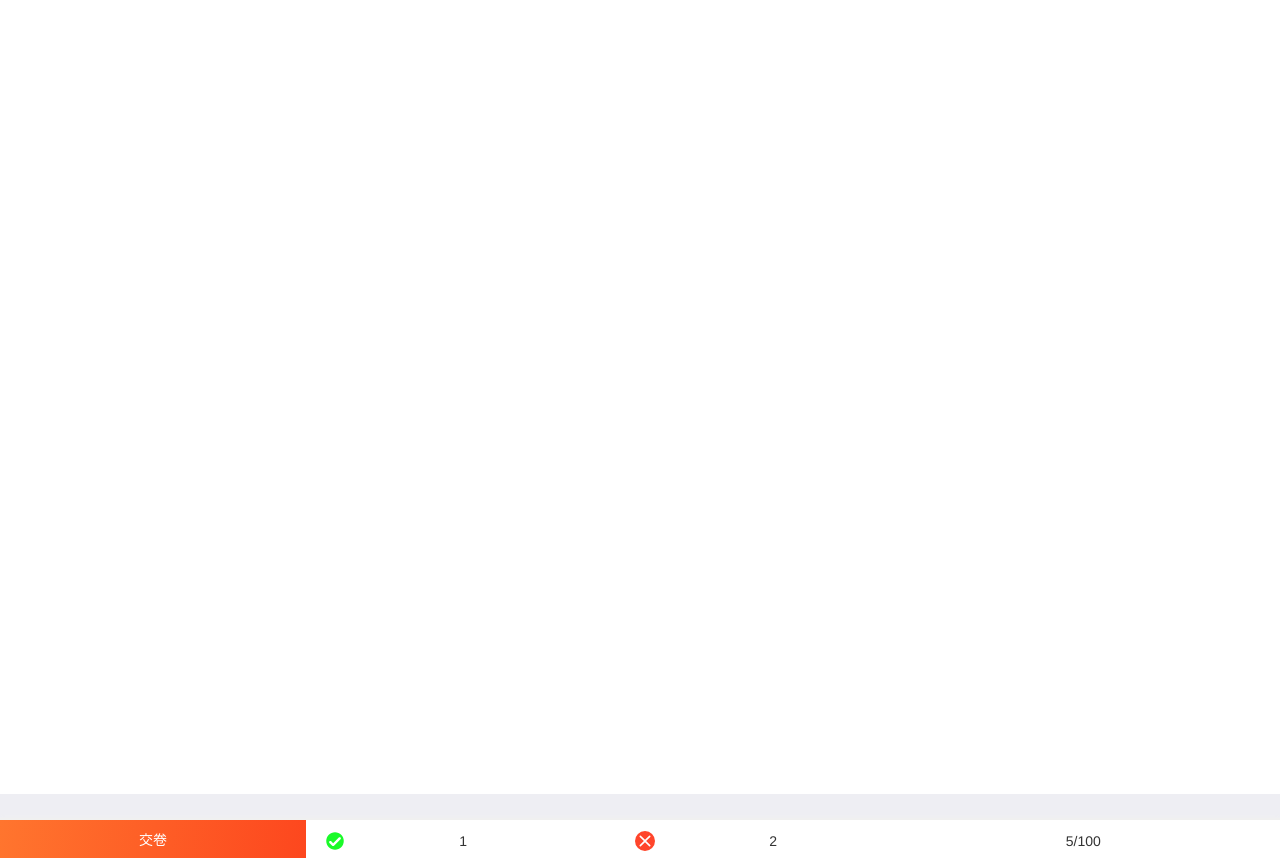
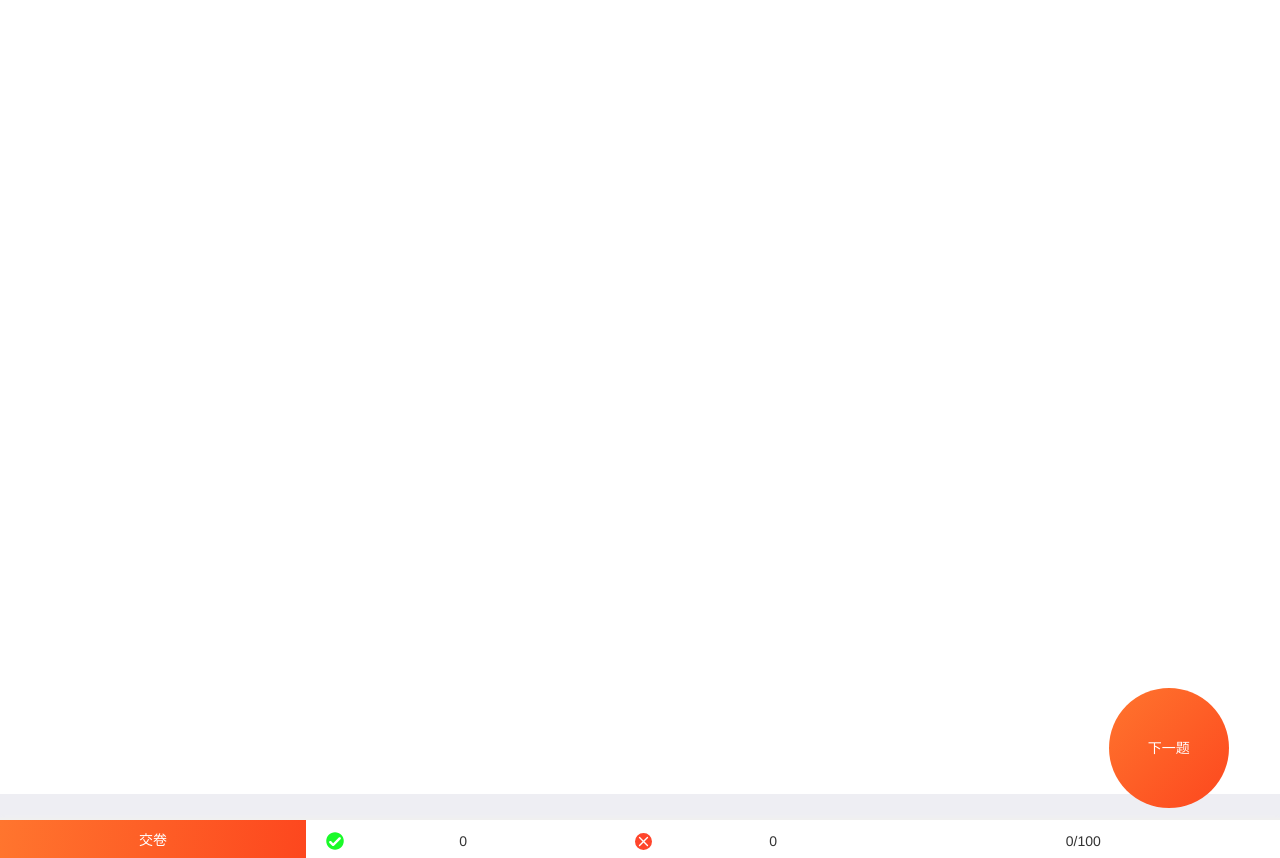
Before and after one commit to watermeloneer/gtpx_web, a Django app: template templates/exam.html in a window 1280 px wide. Shown: the part 313-1171 px from the top of the page. Run offline with Django 3.2, Linux system fonts and the light colour scheme; the template is opened without the code that fills it, so the values that code supplies are empty.

Commit message:
考试模块 -- 前端

```diff
--- a/static/classic/css/exam.css
+++ b/static/classic/css/exam.css
@@ -100,11 +100,20 @@ body{
     float: left;
     width: 92%;
 }
-.wel-main-answer{
+.em-main-answer{
+    display: block;
     width: 100%;
-    text-align: center;
-    padding: 0.2rem 0 1.6rem;
+    text-align: left;
+    padding: 0 0 0 20%;
     color: #63b30d;
+}
+
+.em-main-useranswer{
+    display: block;
+    width: 100%;
+    text-align: left;
+    padding: 0 0 0 20%;
+    color: #FD471E;
 }
 
 .wel-main-nextparent{
@@ -113,17 +122,19 @@ body{
     display: block;
     width: 100%;
 }
-.wel-main-nextparent2{
+.em-main-nextparent2{
     position: fixed;
-    bottom: 0rem;
+    bottom: 40px;
     display: block;
     width: 100%;
-    background: #fff;
+    background: none;
+    text-align: right;
 }
 
-.wel-main-next{
+.em-main-next{
     display: inline-block;
-    float: left;
+    width: 49%;
+    text-align: center;
     width: 1.2rem;
     border-radius: 50%;
     font-size: 14px;
@@ -190,7 +201,7 @@ body{
     height: 100%;
     left: 0;
     top: 0;
-    z-index: 99;
+    z-index: 2000;
     opacity:0.8;
     overflow: hidden;
 }
@@ -294,7 +305,7 @@ body{
     margin-top: 10px;
 }
 
-.title-btn-green{
+.title-btn-right{
     line-height: 40px;
     width: 40px;
     height: 40px;
@@ -303,6 +314,17 @@ body{
     display: inline-block;
     color:#64b30d;
     border:1px solid #64b30d;
+}
+
+.title-btn-error{
+    line-height: 40px;
+    width: 40px;
+    height: 40px;
+    border-radius: 50%;
+    background: #fbe1e4;
+    display: inline-block;
+    color:#fa150d;
+    border:1px solid #fa150d;
 }
 .title-btn{
     line-height: 40px;
@@ -322,7 +344,7 @@ body{
 
 .em-error{
     background: url("../images/common/error.svg") no-repeat 15px;
-    background-size: 20px;
+    background-size: 17px;
 }
 
 .em-submit{
@@ -333,3 +355,7 @@ body{
     margin-top: -4px;
     height: 38px;
 }
+
+.answer-active{
+    color:#FD471E;
+}
--- a/static/classic/js/exam.js
+++ b/static/classic/js/exam.js
@@ -3,10 +3,13 @@
  */
 
 $(document).ready(function () {
-    examInit.titleInit();
-    pkList = $("#titlePK").val();
-    var str = pkList.split(',');
-    console.log(str[0]);
+    titleList = new Array(100);
+    for(var i=0;i<100;i++){
+        titleList[i] = "";
+    }
+    examInit.titleInit(titleList);
+    examInit.pkListInit();
+    load = 0;
     $(".em-percent").click(function () {
         $(".em-modal").animate({height:"60vh"});
         $(".em-modal-header").show("1000");
@@ -22,18 +25,15 @@ $(document).ready(function () {
         $(".em-modal-header").show("1000");
         $(".em-mask").show();
     })
-
-    $(".title-btn").click(function () {
-        var titleNum = $(this).text();
-        console.log(titleNum);
-    })
 })
-
-var titleList = new Array();
-var starttime = new Date("2017/11/20");
+var time = 2700000;
 setInterval(function () {
     var nowtime = new Date();
-    var time = starttime - nowtime;
+    if(time >= 1000 ){
+        time = time - 1000;
+    }else{
+        time = 0;
+    }
     var minute = parseInt(time / 1000 / 60 % 60);
     var seconds = parseInt(time / 1000 % 60);
     $('.timespan').html(minute + ":" + seconds);
@@ -42,19 +42,169 @@ setInterval(function () {
 
 
 var examInit = {
-    titleInit:function () {
+    titleInit:function (arr) {
+        $(".em-modal-contain").empty();
         var htmlStr = "";
         var str = [];
-        for(var i = 0;i < 100;i++){
-            str[i] = '<div class="btn-docker">'+'<span class="title-btn">'+ (i+1) +'</span>'+'</div>';
-            htmlStr = str.join("");
+        for(var i = 0;i < arr.length;i++){
+            if(arr[i].useranswers == undefined || arr[i].useranswers == ""){
+                str[i] = '<div class="btn-docker">'+'<span class="title-btn ans-btn">'+ (i+1) +'</span>'+'</div>';
+                htmlStr = str.join("");
+            }else{
+                if(arr[i].useranswers == arr[i].answers){
+                    str[i] = '<div class="btn-docker">'+'<span class="title-btn-right ans-btn">'+ (i+1) +'</span>'+'</div>';
+                    htmlStr = str.join("");
+                }else if(arr[i].useranswers != arr[i].answers){
+                    str[i] = '<div class="btn-docker">'+'<span class="title-btn-error ans-btn">'+ (i+1) +'</span>'+'</div>';
+                    htmlStr = str.join("");
+                }
+            }
         }
         $(".em-modal-contain").append(htmlStr);
+        $(".ans-btn").click(function () {
+            examInit.maskClick();
+            if(load == 0){
+                load = 1;
+                var titleNum = $(this).text();
+                var pk = scope_pklist[titleNum-1];
+                examInit.titleBtn(pk,titleNum);
+            }
+        })
+    },
+    pkListInit:function () {
+        var url = '/exams/problems/list/';
+        $.ajax({
+            type:"GET",
+            url:url,
+            success:function (response) {
+                scope_pklist = response;
+                examInit.titleBtn(scope_pklist[0],1);
+            }
+        })
+    },
+    maskClick:function () {
+        $(".em-modal").animate({height:"0"});
+        $(".em-modal-header").hide();
+        $(".em-mask").hide();
+    },
+    titleBtn:function (pk,titleNum) {
+        var num = titleNum -1;
+        if(titleList[num] == ""){
+            var url = '/problem/'+pk;
+            $.ajax({
+                type:"GET",
+                url:url,
+                success:function (response) {
+                    takeTitle(response,num);
+                }
+            })
+        }else{
+            takeTitle(titleList[num],num);
+        }
     }
 }
 
-function maskClick() {
-    $(".em-modal").animate({height:"0"});
-    $(".em-modal-header").hide();
-    $(".em-mask").hide();
+
+function  switchNext() {
+    var title = $('#titleNum').text();
+    var titlenum = title.replace(/[^0-9]/ig,"");
+    var errorTitleNum = 0;
+    var rightTitleNum = 0;
+    if(titlenum < 100){
+        var answer = "";
+        $(".clearfix").each(function(){
+            if($(this).hasClass('answer-active')){
+                var index = $(this).index();
+                switch (index){
+                    case 0:
+                        answer =  answer + 'A'
+                        break;
+                    case 1:
+                        answer =  answer + 'B'
+                        break;
+                    case 2:
+                        answer =  answer + 'C'
+                        break;
+                    case 3:
+                        answer =  answer + 'D'
+                        break;
+
+                }
+            }
+        })
+        if(titleList[titlenum - 1].useranswers == undefined || titleList[titlenum - 1].useranswers == ""){
+            titleList[titlenum - 1].useranswers = answer;
+        }
+        for(var i = 0; i<99; i++){
+            if(titleList[i].useranswers == undefined || titleList[i].useranswers == ""){
+
+            }else{
+                if(titleList[i].useranswers == titleList[i].answers){
+                    rightTitleNum = rightTitleNum + 1;
+                }else {
+                    errorTitleNum = errorTitleNum + 1;
+                }
+
+            }
+        }
+        var total = rightTitleNum + errorTitleNum;
+        $("#em-right").text(rightTitleNum);
+        $("#em-error").text(errorTitleNum);
+        $("#em-percent").text(total + '/100');
+        $("#em-right1").text(rightTitleNum);
+        $("#em-error1").text(errorTitleNum);
+        $("#em-percent1").text(total + '/100');
+        examInit.titleInit(titleList);
+        var pk = scope_pklist[titlenum];
+        var nexttitle = titlenum-(-1);
+        examInit.titleBtn(pk,nexttitle);
+    }
 }
+
+function takeTitle(response,num) {
+    titleList[num] = response;
+    sessionStorage.titleList = titleList;
+    $("#titleOption").empty();
+    $("#modal1").css("display","none");
+    var imgSrc = response.images;
+    var Option = response.choices;
+    var answer = response.answers;
+    var titlestr = response.title;
+    if(response.useranswers == undefined || response.useranswers == ""){
+        $('#useranswer').text("");
+        $('#answer').text("");
+    }else{
+        var useranswer = response.useranswers;
+        $('#useranswer').text('已选答案：'+ useranswer);
+        $('#answer').text('正确答案：'+ answer);
+    }
+    if(imgSrc != null){
+        $('#titleImage').css('display','block');
+        $('#titleImage').attr('src',imgSrc);
+    }else{
+        $('#titleImage').css('display','none');
+    }
+    for(var i = 0; i<Option.length; i++){
+        $("#titleOption").append('<li class="clearfix">'+ Option[i] +'</li>');
+    }
+    $("#title").text(titlestr);
+    $('#titleNum').text('第 ' + (num+1) + ' 题：');
+    $("#modal1").css("display","none");
+    load = 0;
+    $('.clearfix').click(function () {
+        if($(this).hasClass('answer-active') == false){
+            $(this).addClass('answer-active');
+        }else{
+            $(this).removeClass('answer-active');
+        }
+    })
+}
+
+
+function emSubmit() {
+    var grade = $("#em-right").text();
+    alert('测试分数：'+grade+"分    三秒后返回首页");
+    setTimeout(function () {
+        window.location.href = '/logout'
+    },3000)
+}
--- a/templates/exam.html
+++ b/templates/exam.html
@@ -9,7 +9,6 @@
     <link rel="stylesheet" href="{{STATIC_URL}}css/exam.css" />
     <script src="{{STATIC_URL}}js/jquery-1.9.1.min.js"></script>
     <script src="{{STATIC_URL}}js/fontAuto.js"></script>
-    <script src="{{STATIC_URL}}js/exam.js"></script>
 </head>
 <body>
 <input id="titlePK" value="{{exam.get_problems_list}}" style="display: none"/>
@@ -27,23 +26,28 @@
         <ul class="wel-contain-option" id="titleOption">
         </ul>
     </div>
-    <div class="wel-main-answer" id="answer"></div>
+    <div class="em-main-answer" id="answer"></div>
+    <div class="em-main-useranswer" id="useranswer"></div>
+
+    <div class="em-main-nextparent2">
+        <input type="button" class="em-main-next" value="下一题" onclick="switchNext()"/>
+    </div>
 </div>
 <div class="em-footer">
-    <span class="em-submit">交卷</span>
-    <span class="em-right">1</span>
-    <span class="em-error">2</span>
-    <span class="em-percent">5/100</span>
+    <span class="em-submit" onclick="emSubmit()">交卷</span>
+    <span class="em-right" id="em-right">0</span>
+    <span class="em-error" id="em-error">0</span>
+    <span class="em-percent" id="em-percent">0/100</span>
 </div>
 <div class="notitle">暂无本类题型</div>
 
-<div class="em-mask" onclick="maskClick()"></div>
+<div class="em-mask" onclick="examInit.maskClick()"></div>
 <div class="em-modal">
     <div class="em-modal-header">
         <span>考题概览：</span>
-        <span class="em-right">1</span>
-        <span class="em-error">2</span>
-        <span class="em-percent">5/100</span>
+        <span class="em-right" id="em-right1">0</span>
+        <span class="em-error" id="em-error1">0</span>
+        <span class="em-percent" id="em-percent1">0/100</span>
     </div>
     <div class="em-modal-contain">
 
@@ -54,5 +58,6 @@
         <img src="{{STATIC_URL}}images/common/loading.gif" alt=""/>
     </div>
 </div>
+<script src="{{STATIC_URL}}js/exam.js"></script>
 </body>
 </html>
```
